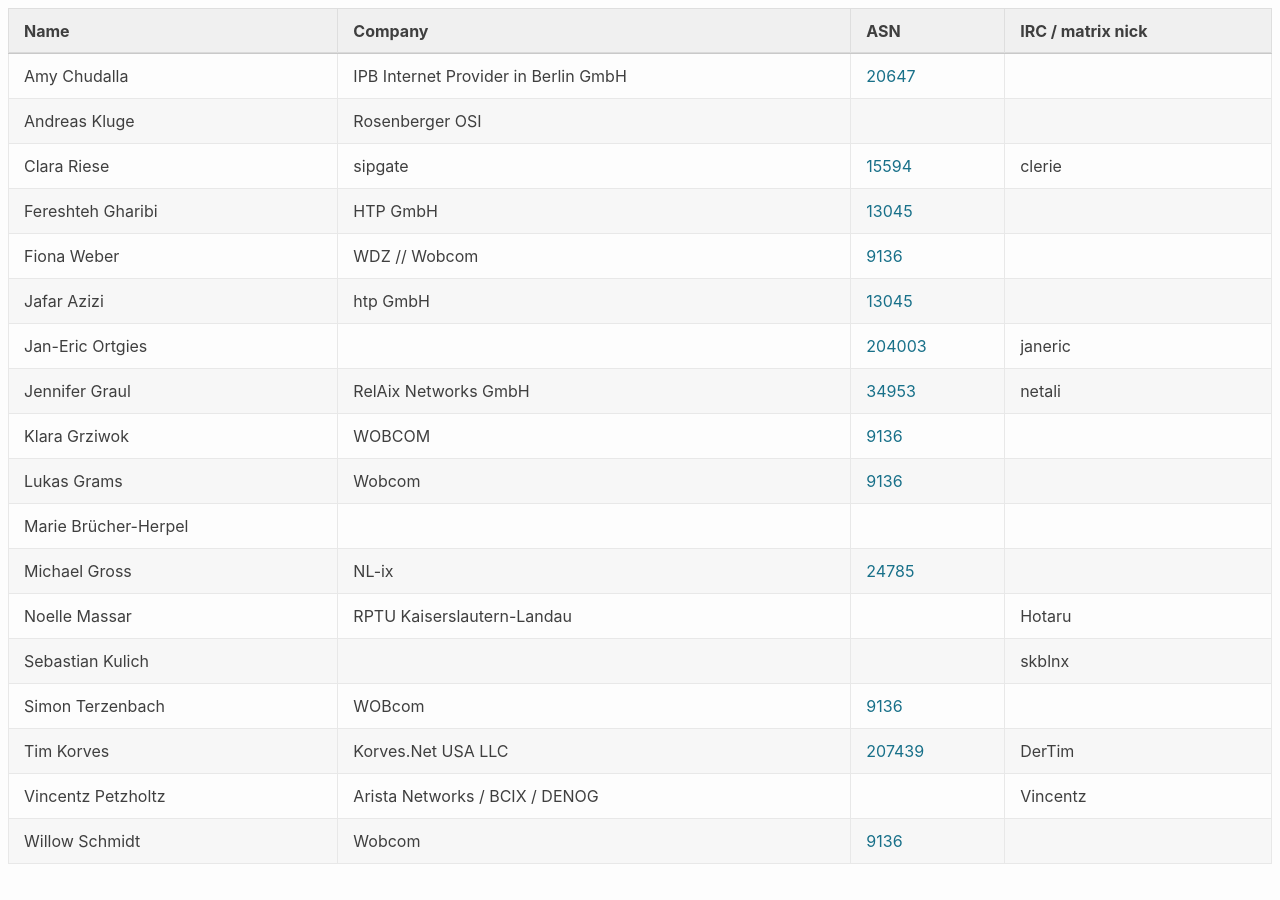
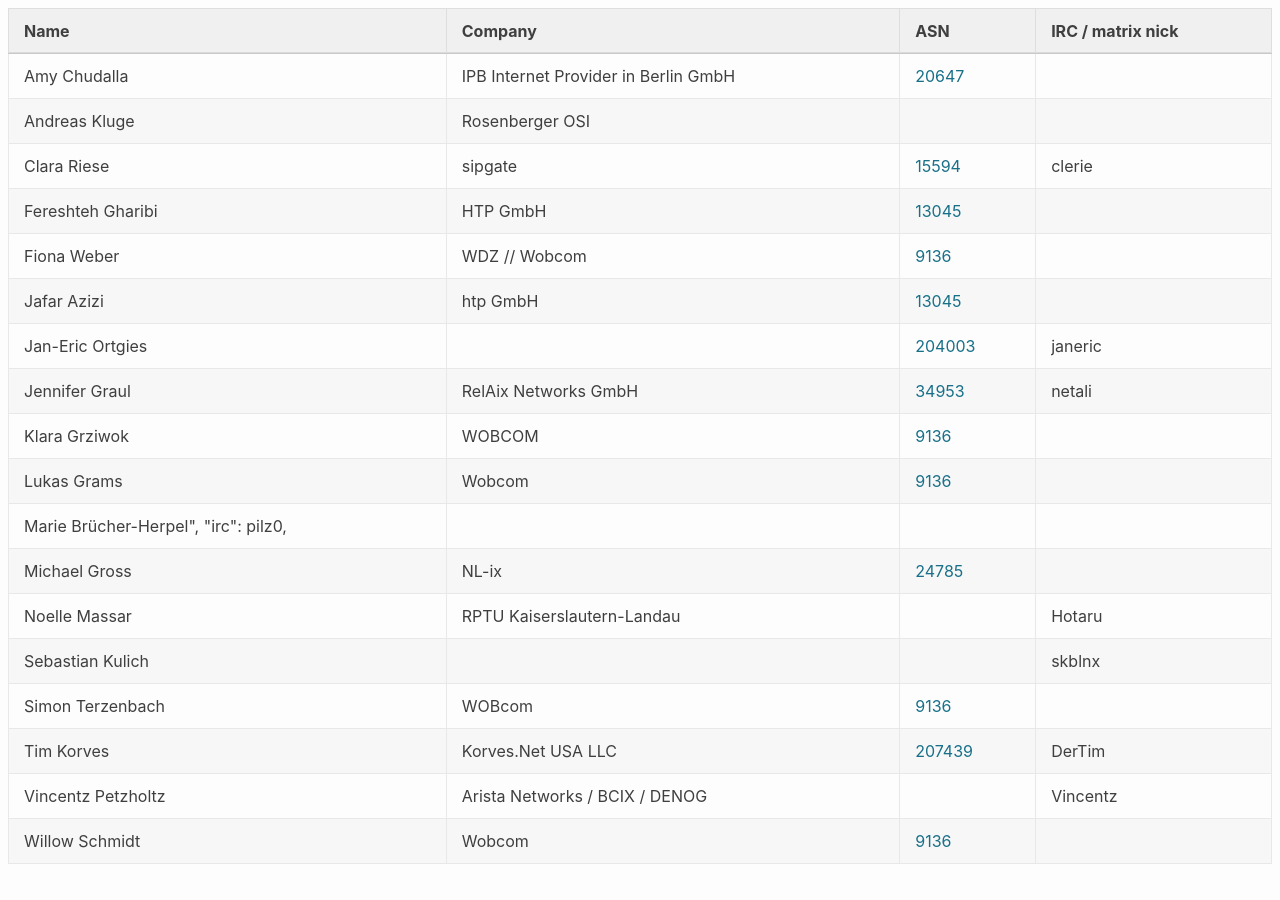
Before and after one commit to denog/pretix-attendeelist, a Jekyll site: the page built from denogmeetup25-04/index.markdown, in a window 1280 px wide. Built offline with Jekyll 4.4.1, drawn with Linux system fonts in a browser that asks for light colours.

Commit message:
Latest data: Fri Apr 18 16:11:07 UTC 2025

```diff
--- a/_data/attendees_denogmeetup25-04.json
+++ b/_data/attendees_denogmeetup25-04.json
@@ -60,7 +60,7 @@
     "asn": "9136"
   },
   {
-    "name": "Marie Brücher-Herpel",
+    "name": "Marie Brücher-Herpel\", \"irc\": pilz0,",
     "company": null,
     "irc": null,
     "asn": null
```
